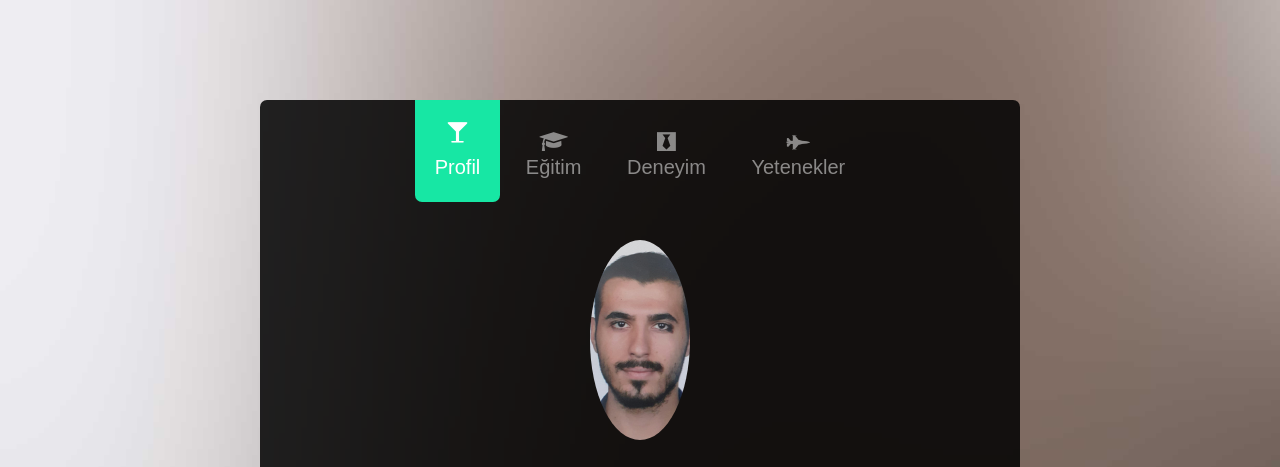
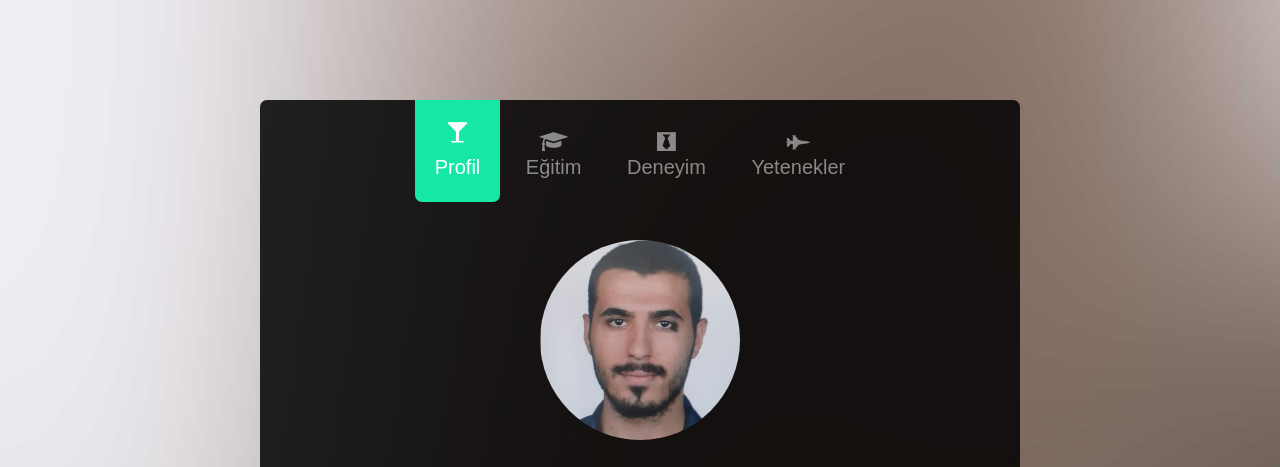
Before and after one commit to grgnonur/grgnonur.github.io, a plain HTML site: page index.html in a window 1280 px wide. Shown: the top 467 px of the page. Drawn offline with Linux system fonts and the light colour scheme; files whose address does not match are found by name.

Commit message:
Update index.html

```diff
--- a/index.html
+++ b/index.html
@@ -58,7 +58,7 @@
 					<div class="row row-bottom-padded-sm">
 						<div class="col-md-12">
 							<figure>
-								<img src="image/2e405eea-9f95-439d-b78c-4983f7964467.jpg" alt="Onur Gürgen Cv" style=" height: 200px; width: 100px; border-radius: 50%; object-fit: cover; ">
+								<img src="image/2e405eea-9f95-439d-b78c-4983f7964467.jpg" alt="Onur Gürgen Cv" style=" height: 200px; width: 200px; border-radius: 50%; object-fit: cover; ">
 							</figure>
 							<h1>Onur Gürgen</h1>
 							<p>2020 yılında Manisa Celal Bayar Üniversitesi Bilgisayar Mühendisliği (%100 İngilizce) bölümünden mezun oldum. Eğitim hayatım bana iş sektörünün istediği altyapıyı sağladı.
```
